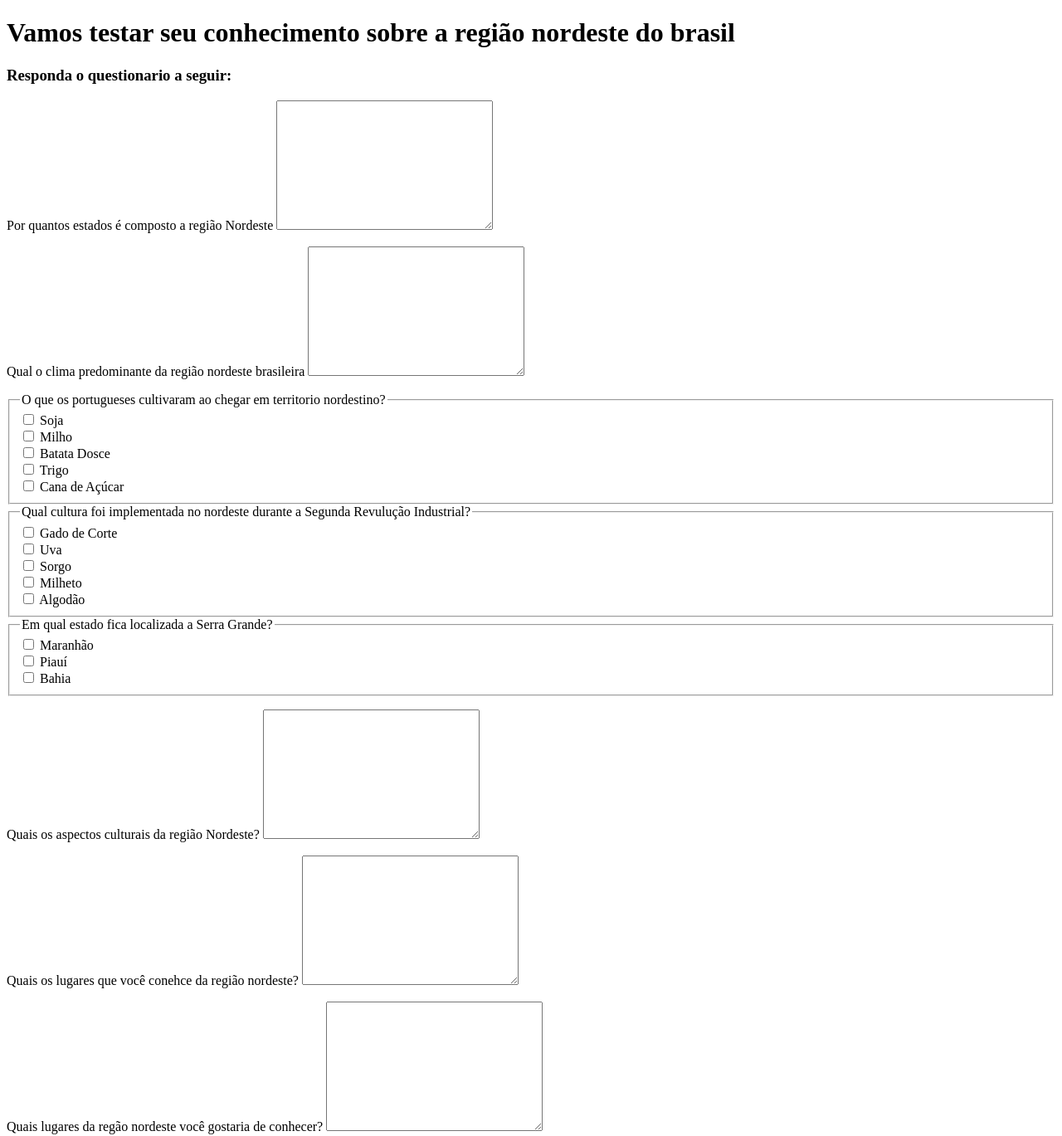
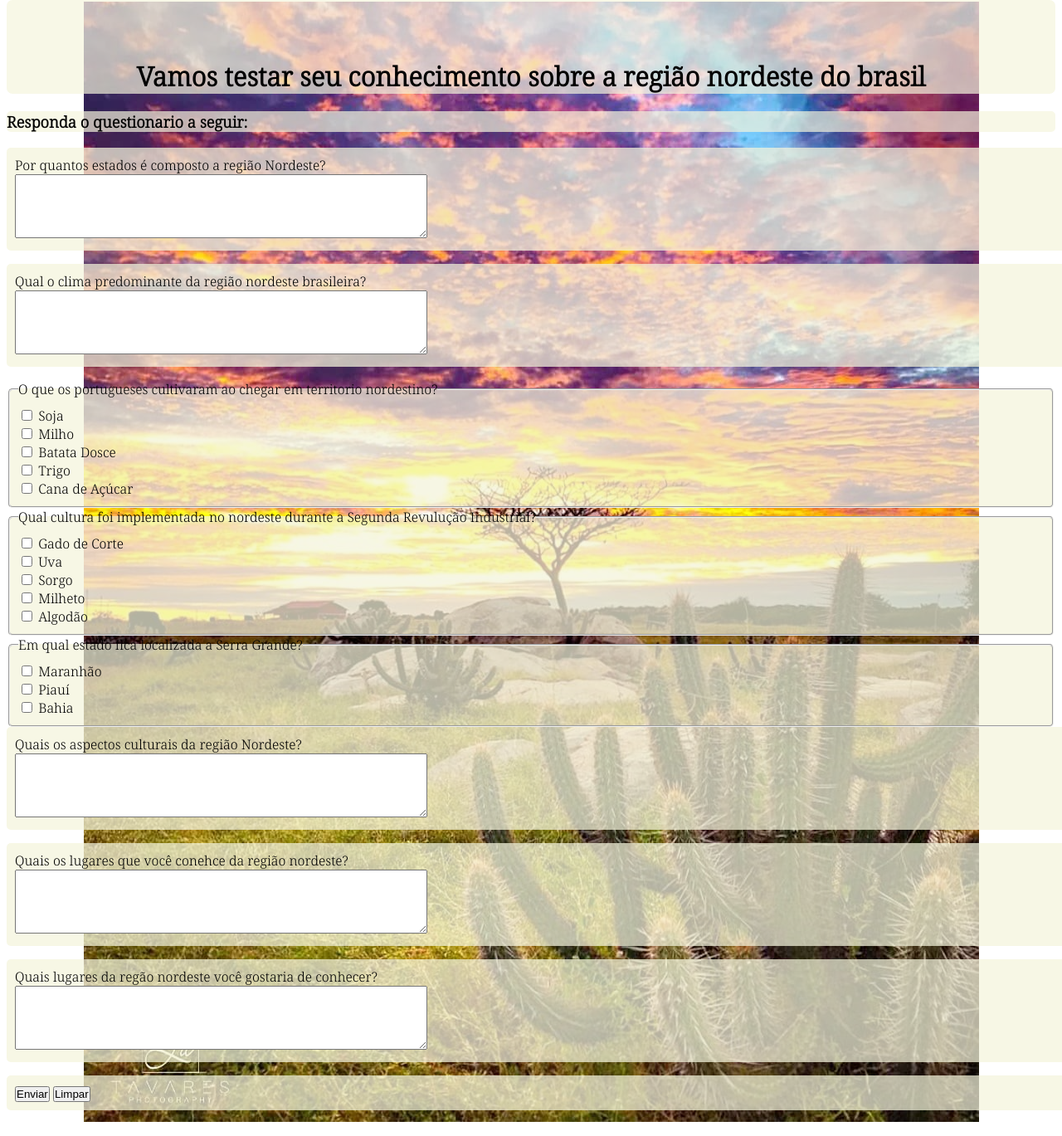
Before and after one commit to Leandrocosta98/Sertao_brasileiro, a plain HTML site: page form/form.html in a window 1280 px wide. Shown: the whole page at 83% size. Drawn offline with Linux system fonts and the light colour scheme.

Commit message:
atualização do exercicio

```diff
--- /dev/null
+++ b/estilos/form.css
@@ -0,0 +1,48 @@
+@charset "UTF-8";
+@import url('https://fonts.googleapis.com/css2?family=Bebas+Neue&family=Caveat:wght@500&family=Noto+Serif:wght@300&family=Poppins:wght@300;500;800&display=swap');
+
+* {
+    padding: 0px;
+    margin-top: 0px;
+
+}
+
+body {
+    background: url(../imagens/por_do_sol.jpg) no-repeat;
+    background-position: center;
+    font-family: 'Noto Serif';
+
+}
+
+header > h1 {
+    box-sizing: border-box;
+    padding-top: 70px;
+    font-family: 'Noto Serif', sans-serif;
+    background-color: rgba(245, 245, 220, 0.689);
+    text-align: center;
+    color: Black;
+   border-radius: 7px;
+
+}
+
+header > h3 {
+    background-color: rgba(245, 245, 220, 0.689);
+   color: black;
+   border-radius: 5px;
+}
+
+
+form > p {
+    width: 100%;
+    padding: 10px;
+    background-color: rgba(245, 245, 220, 0.728);
+    color: black;
+    border-radius: 5px;
+}
+
+form > fieldset {
+    padding: 10px;
+    background-color: rgba(245, 245, 220, 0.728);
+    color: black;
+    border-radius: 5px;
+}
--- a/estilos/style.css
+++ b/estilos/style.css
@@ -1,10 +1,13 @@
 @charset "UTF-8";
+
+@import url('https://fonts.googleapis.com/css2?family=Bebas+Neue&family=Caveat:wght@500&family=Noto+Serif:wght@300&family=Poppins:wght@300;500;800&display=swap');
 
 * {
     margin: 0px;
     padding: 0px;
     font-size: 1em;
 }
+
 
 html, body {
     min-height: 100vh;
@@ -14,6 +17,7 @@ html, body {
 }
 
 body > h3 {
+    font-family: 'Noto Serif' serif;
     color: rgb(46, 46, 46);
     padding: 5px;
     margin-left: 3px;
@@ -30,9 +34,10 @@ header {
 }
 
 header > h1 {
-    padding-top: 30px;
+    font-family: 'Poppins', sans-serif;
+    padding-top: 20px;
     font-variant: small-caps;
-    font-size: 10vw;
+    font-size: 8vw;
 }
 
 section {
@@ -48,6 +53,7 @@ section > p {
 }
 
 section.normal {
+    font-family: 'Noto Serif';
     background-color: #e8f6fbba;
     border-radius: 10px;
     margin-top: 7px;
@@ -56,6 +62,7 @@ section.normal {
 }
 
 section.imagem {
+    font-family: 'Caveat', cursive;
     background-color: #cfad74;
     color: rgb(8, 8, 8);
     box-shadow: inset 6px 6px 13px 0px;
--- a/form/form.html
+++ b/form/form.html
@@ -4,20 +4,23 @@
     <meta charset="UTF-8">
     <meta name="viewport" content="width=device-width, initial-scale=1.0">
     <title>Formulario</title>
+    <link rel="stylesheet" href="../estilos/form.css">
 </head>
 <body>
-    <h1>Vamos testar seu conhecimento sobre a região nordeste do brasil</h1>
-    <h3>Responda o questionario a seguir:</h3>
+    <header>
+        <h1>Vamos testar seu conhecimento sobre a região nordeste do brasil</h1>
+        <h3>Responda o questionario a seguir:</h3>
+    </header>
 
     <form action="cadastro.php" method="get" autocomplete="on">
         <P>
-            <label for="imen">Por quantos estados é composto a região Nordeste</label>
-            <textarea name="msg" id="imen" cols="30" rows="10"></textarea>
+            <label for="imen">Por quantos estados é composto a região Nordeste?</label><br>
+            <textarea name="msg" id="imen" cols="60" rows="5" class="area"></textarea>
         </P>
 
         <p>
-            <label for="imen">Qual o clima predominante da região nordeste brasileira</label>
-            <textarea name="msg" id="imen" cols="30" rows="10"></textarea>
+            <label for="imen">Qual o clima predominante da região nordeste brasileira?</label><br>
+            <textarea name="msg" id="imen" cols="60" rows="5"></textarea>
         </p>
 
         <fieldset>
@@ -77,18 +80,23 @@
         </fieldset>
 
         <p>
-            <label for="imen">Quais os aspectos culturais da região Nordeste?</label>
-            <textarea name="msg" id="imen" cols="30" rows="10"></textarea>
+            <label for="imen">Quais os aspectos culturais da região Nordeste?</label><br>
+            <textarea name="msg" id="imen" cols="60" rows="5"></textarea>
         </p>
 
         <p>
-            <label for="imen">Quais os lugares que você conehce da região nordeste?</label>
-            <textarea name="msg" id="imen" cols="30" rows="10"></textarea>
+            <label for="imen">Quais os lugares que você conehce da região nordeste?</label><br>
+            <textarea name="msg" id="imen" cols="60" rows="5"></textarea>
         </p>
 
         <p>
-            <label for="imen">Quais lugares da regão nordeste você gostaria de conhecer?</label>
-            <textarea name="msg" id="imen" cols="30" rows="10"></textarea>
+            <label for="imen">Quais lugares da regão nordeste você gostaria de conhecer?</label><br>
+            <textarea name="msg" id="imen" cols="60" rows="5"></textarea>
+        </p>
+
+        <p>
+            <input type="submit" value="Enviar">
+            <input type="reset" value="Limpar">
         </p>
     </form>
 
```
Also changed, not shown: index.html (+1 -1 lines).
